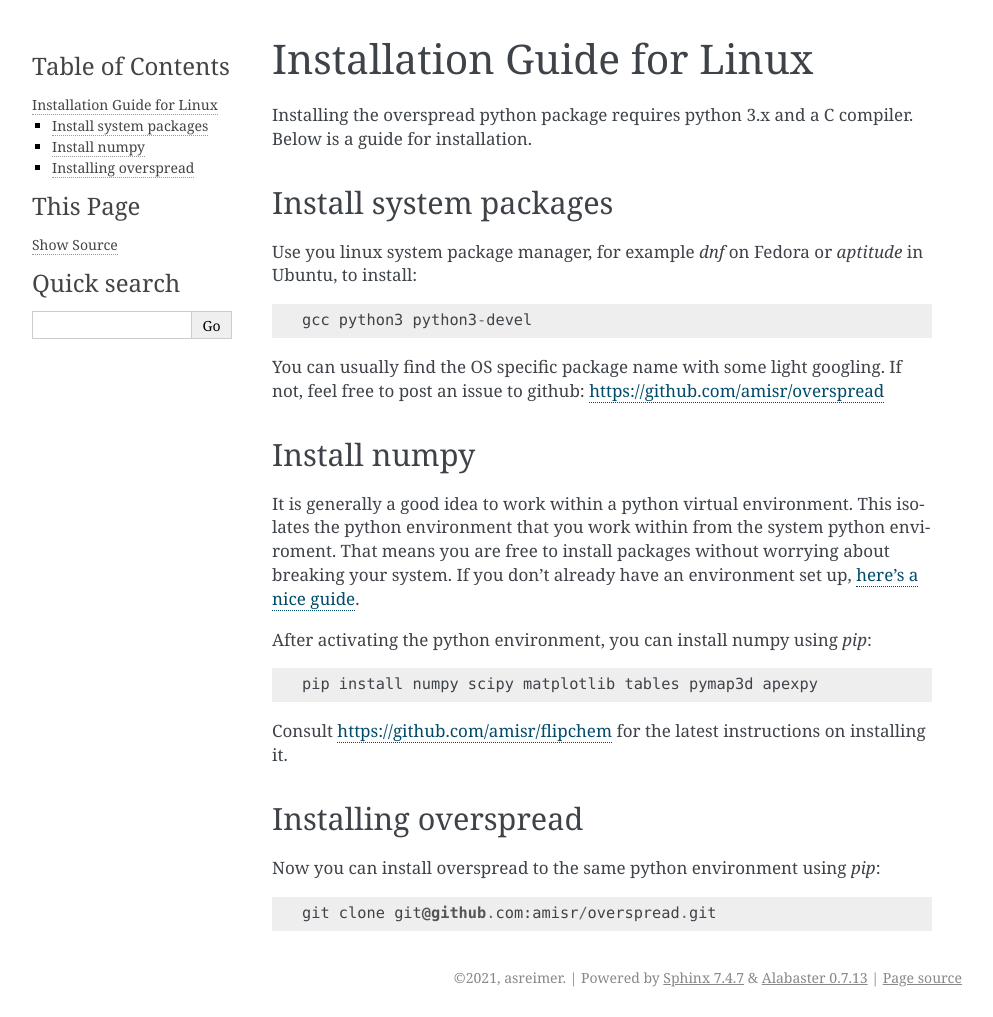
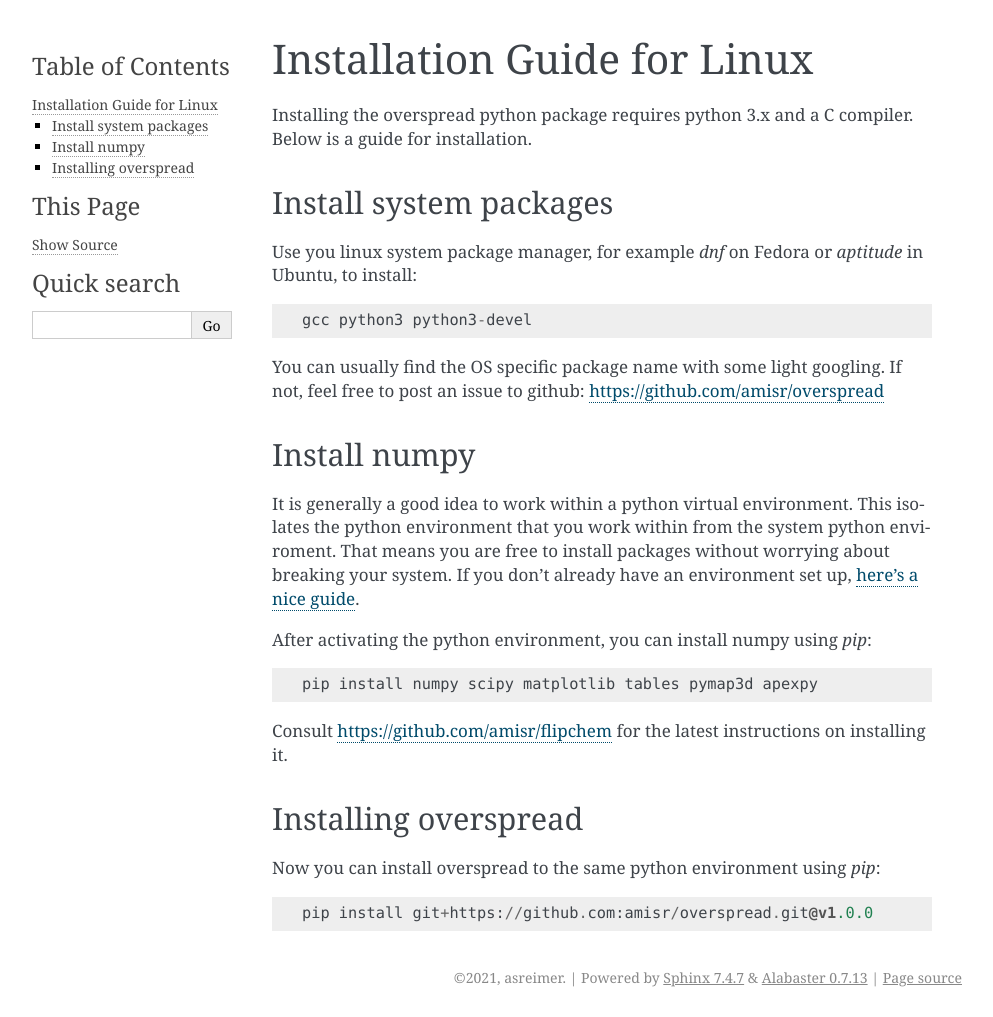
Before and after one commit to amisr/overspread, a Sphinx documentation site: the page built from docs/installation/installation.linux.rst, in a window 1280 px wide. Shown: the whole page, without its empty margins (148-1141 px from the left). Built offline with Sphinx 7.4.7, drawn with Linux system fonts in a browser that asks for light colours; the version number is read from the project's files by our own code.

Commit message:
pip install instructions

```diff
--- a/docs/installation/installation.linux.rst
+++ b/docs/installation/installation.linux.rst
@@ -28,4 +28,4 @@ Installing overspread
 
 Now you can install overspread to the same python environment using `pip`::
 
-    git clone git@github.com:amisr/overspread.git
+    pip install git+https://github.com:amisr/overspread.git@v1.0.0
--- a/docs/installation/installation.macos.rst
+++ b/docs/installation/installation.macos.rst
@@ -28,4 +28,4 @@ Installing overspread
 
 Now you can install overspread to the same python environment using `pip`::
 
-    git clone git@github.com:amisr/overspread.git
+    pip install git+https://github.com:amisr/overspread.git@v1.0.0
```
